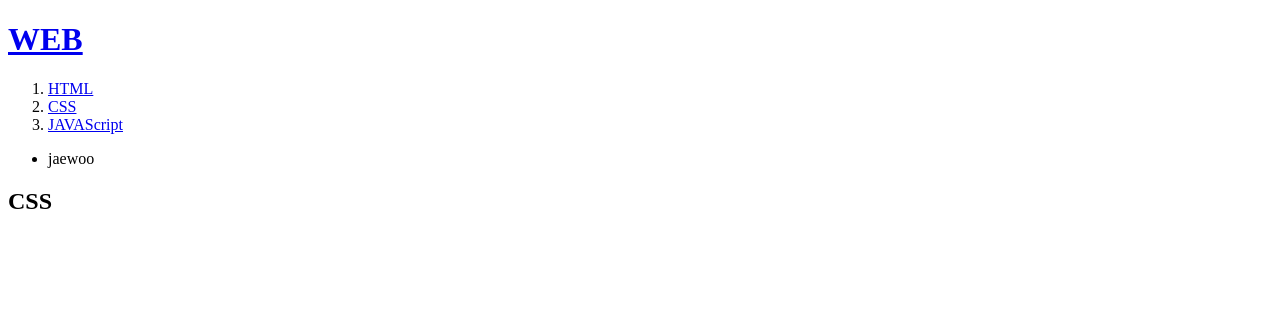
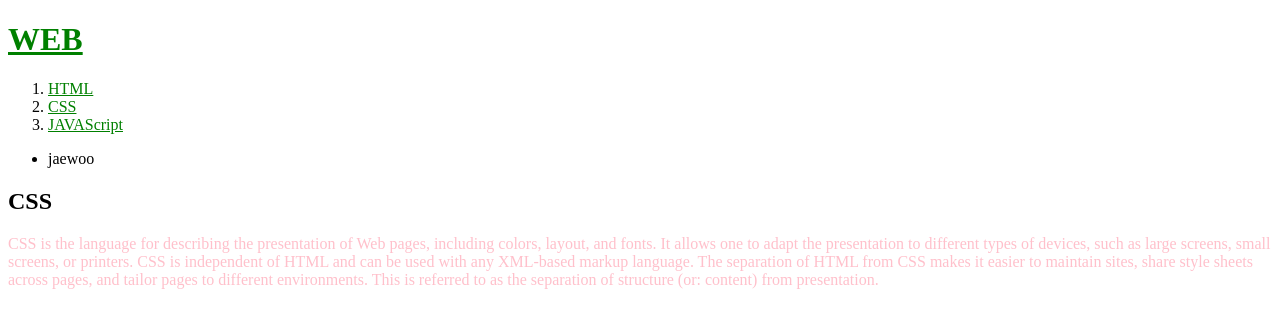
Before and after one commit to jae-woo-han/web-1, a plain HTML site: page 2.html in a window 1280 px wide. Drawn offline with Linux system fonts and the light colour scheme.

Commit message:
Add files via upload

```diff
--- a/2.html
+++ b/2.html
@@ -3,6 +3,10 @@
 <head>
 <title>WEB1 - CSS</title>
 <meta charset="utf-8">
+<style>
+  a {color:green;}
+  p {color:pink;}
+</style>
 </head>
 
 <body>
@@ -16,6 +20,6 @@
     <li>jaewoo</li>
   </ul>
   <h2>CSS</h2>
-  <p></p>
+  <p>CSS is the language for describing the presentation of Web pages, including colors, layout, and fonts. It allows one to adapt the presentation to different types of devices, such as large screens, small screens, or printers. CSS is independent of HTML and can be used with any XML-based markup language. The separation of HTML from CSS makes it easier to maintain sites, share style sheets across pages, and tailor pages to different environments. This is referred to as the separation of structure (or: content) from presentation.</p>
 </body>
 </html>
```
Also changed, not shown: 1.html (+1 -12 lines).
